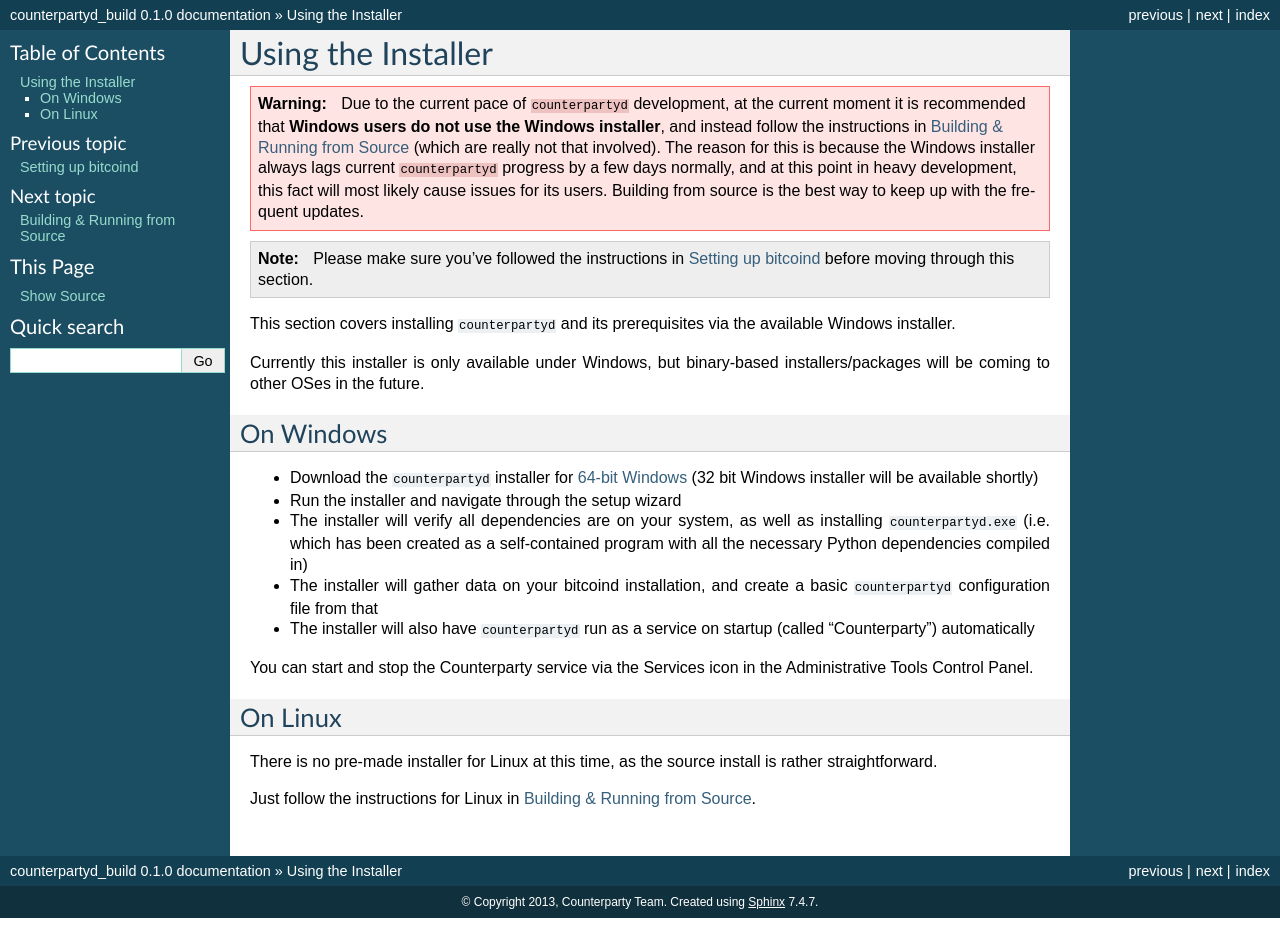
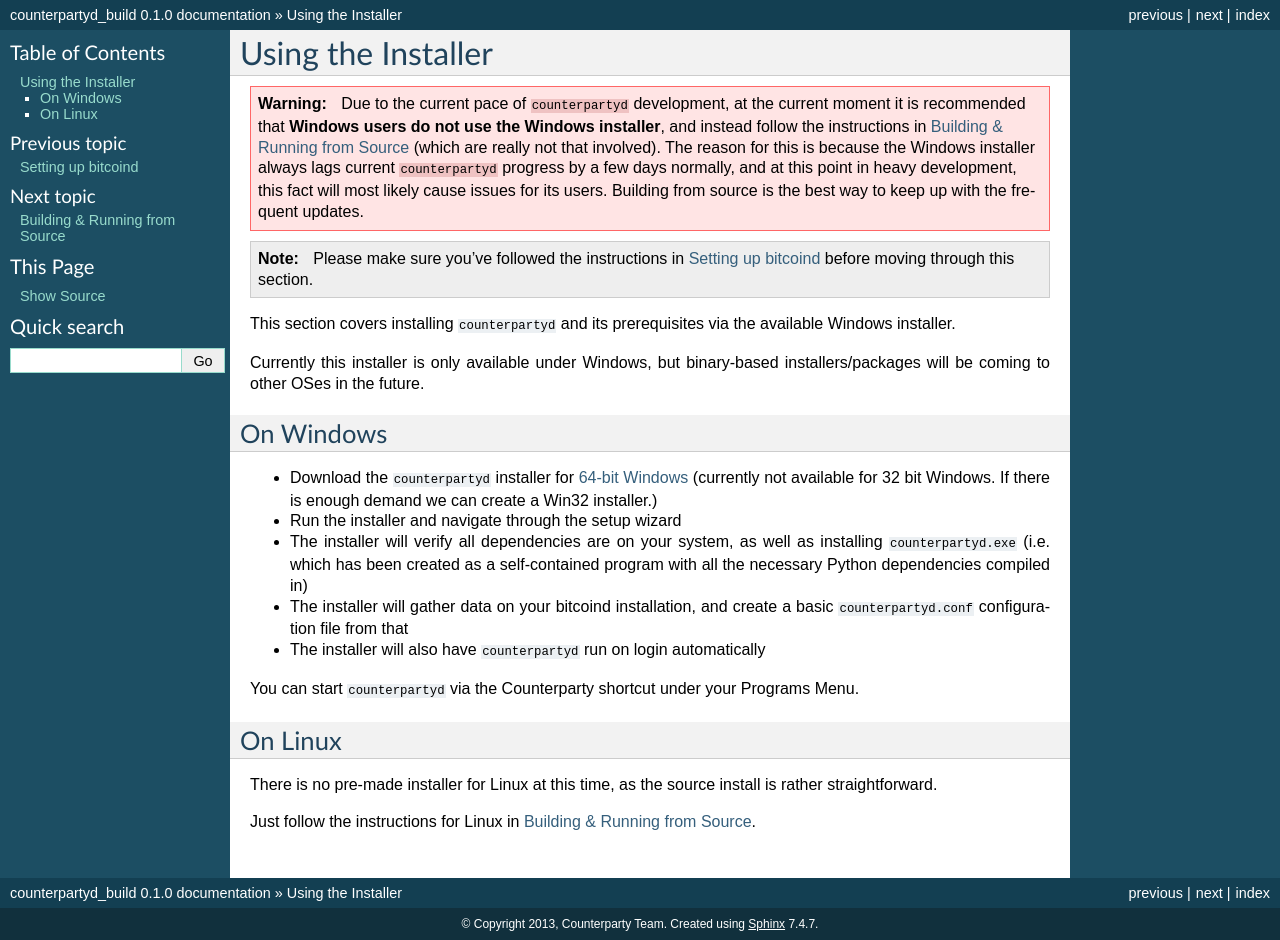
Before and after one commit to CounterpartyXCP/federatednode, a Sphinx documentation site: the page built from docs/UsingTheInstaller.rst, in a window 1280 px wide. Built offline with Sphinx 7.4.7, drawn with Linux system fonts in a browser that asks for light colours; before the commit the page ends 918 px from its top, so only the background shows below that.

Commit message:
more fixes/mods

```diff
--- a/docs/BuildingFromSource.rst
+++ b/docs/BuildingFromSource.rst
@@ -49,7 +49,7 @@
 After installing and creating the necessary basic config, run ``counterpartyd`` in the foreground to make sure
 everything works fine::
 
-    counterpartyd
+    counterpartyd server
 
 (The above assumes ``/usr/local/bin`` is in your PATH, which is where the ``counterpartyd`` symlink (which just
 points to the ``run.py`` script) is placed. If not, run ``/usr/local/bin/counterpartyd`` instead.
@@ -144,7 +144,7 @@
 After installing, open a command window and run ``counterpartyd`` in the foreground via::
 
     cd C:\counterpartyd_build
-    C:\Python32\python.exe run.py
+    C:\Python32\python.exe run.py server
 
 You can then run any of ``counterpartyd’s`` other functions, like `the examples listed here <https://github.com/PhantomPhreak/counterpartyd#examples>`__.
 
--- a/docs/UsingTheInstaller.rst
+++ b/docs/UsingTheInstaller.rst
@@ -24,14 +24,14 @@
 ~~~~~~~~~~~~~~~~~~~~~~
 
 - Download the ``counterpartyd`` installer for `64-bit Windows <https://github.com/xnova/counterpartyd_binaries/blob/master/counterpartyd-v0.1-amd64_install.exe?raw=true>`__
-  (32 bit Windows installer will be available shortly)
+  (currently not available for 32 bit Windows. If there is enough demand we can create a Win32 installer.)
 - Run the installer and navigate through the setup wizard
 - The installer will verify all dependencies are on your system, as well as installing ``counterpartyd.exe``
   (i.e. which has been created as a self-contained program with all the necessary Python dependencies compiled in)
-- The installer will gather data on your bitcoind installation, and create a basic ``counterpartyd`` configuration file from that
-- The installer will also have ``counterpartyd`` run as a service on startup (called "Counterparty") automatically
+- The installer will gather data on your bitcoind installation, and create a basic ``counterpartyd.conf`` configuration file from that
+- The installer will also have ``counterpartyd`` run on login automatically
 
-You can start and stop the Counterparty service via the Services icon in the Administrative Tools Control Panel.
+You can start ``counterpartyd`` via the Counterparty shortcut under your Programs Menu.
 
 
 On Linux
--- a/setup.py
+++ b/setup.py
@@ -240,7 +240,7 @@
         ws = win32com.client.Dispatch("wscript.shell")
         scut = ws.CreateShortcut(os.path.join(buf.value, 'run_counterpartyd.lnk'))
         scut.TargetPath = '"c:/Python32/python.exe"'
-        scut.Arguments = os.path.join(paths['base_path'], 'run.py')
+        scut.Arguments = os.path.join(paths['base_path'], 'run.py') + ' server'
         scut.Save()
     else:
         logging.info("Setting up init scripts...")
```
Also changed, not shown: 1 other file.
